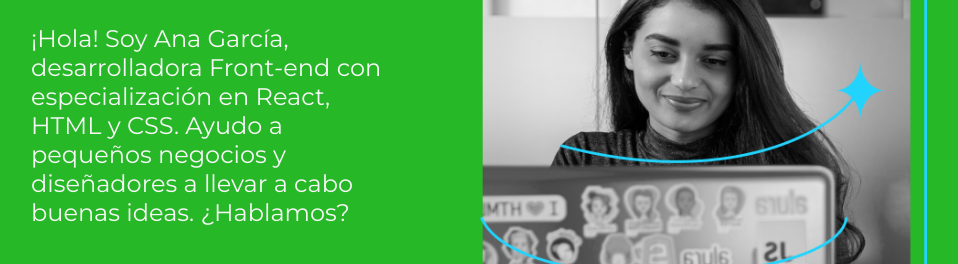
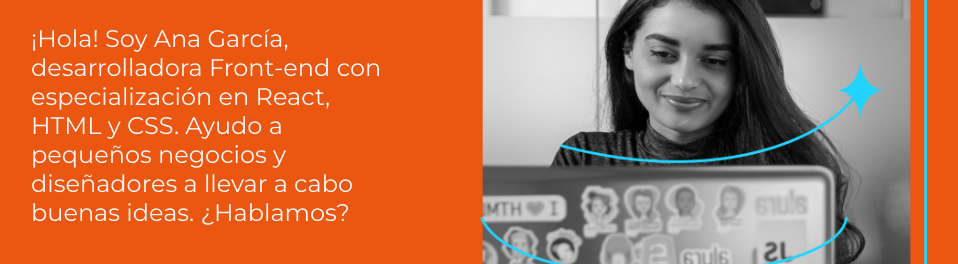
Before and after one commit to adanrestrepo/portafolio, a plain HTML site: page index.html in a window 1280 px wide. Shown: the part 372-636 px from the top of the page, without its empty margins (161-1119 px from the left). Drawn offline with nearby package versions, Linux system fonts and the light colour scheme.

Commit message:
cambiando el color del fondo

```diff
--- a/styles/style.css
+++ b/styles/style.css
@@ -2,7 +2,7 @@
 @import url('https://fonts.googleapis.com/css2?family=Krona+One&family=Montserrat:ital,wght@0,100..900;1,100..900&display=swap');
 
 :root {
-    --color-primario: #27b827;
+    --color-primario: #eb5611;
     --color-secundario: #f6f6f6;
     --color-terciario: #22d4fd;
     --fuente-monserrat: 'Montserrat', sans-serif;
```
